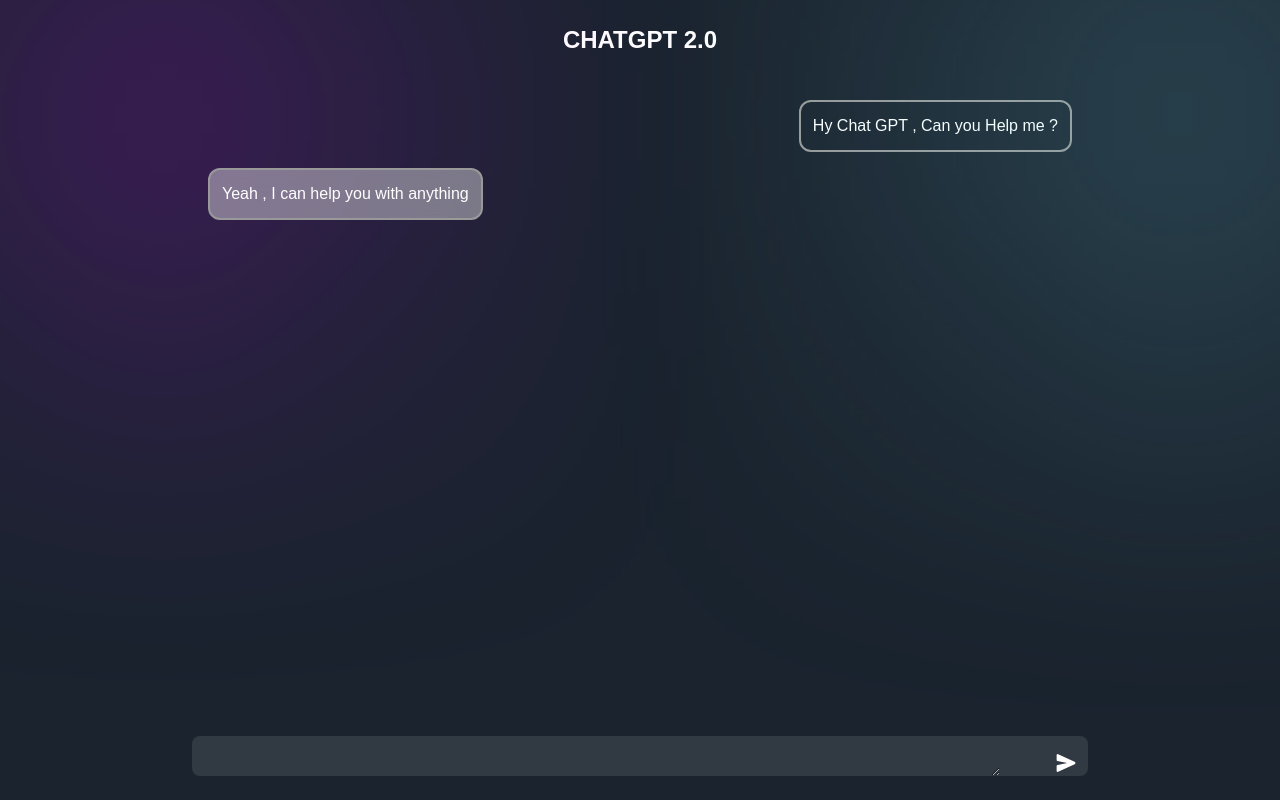
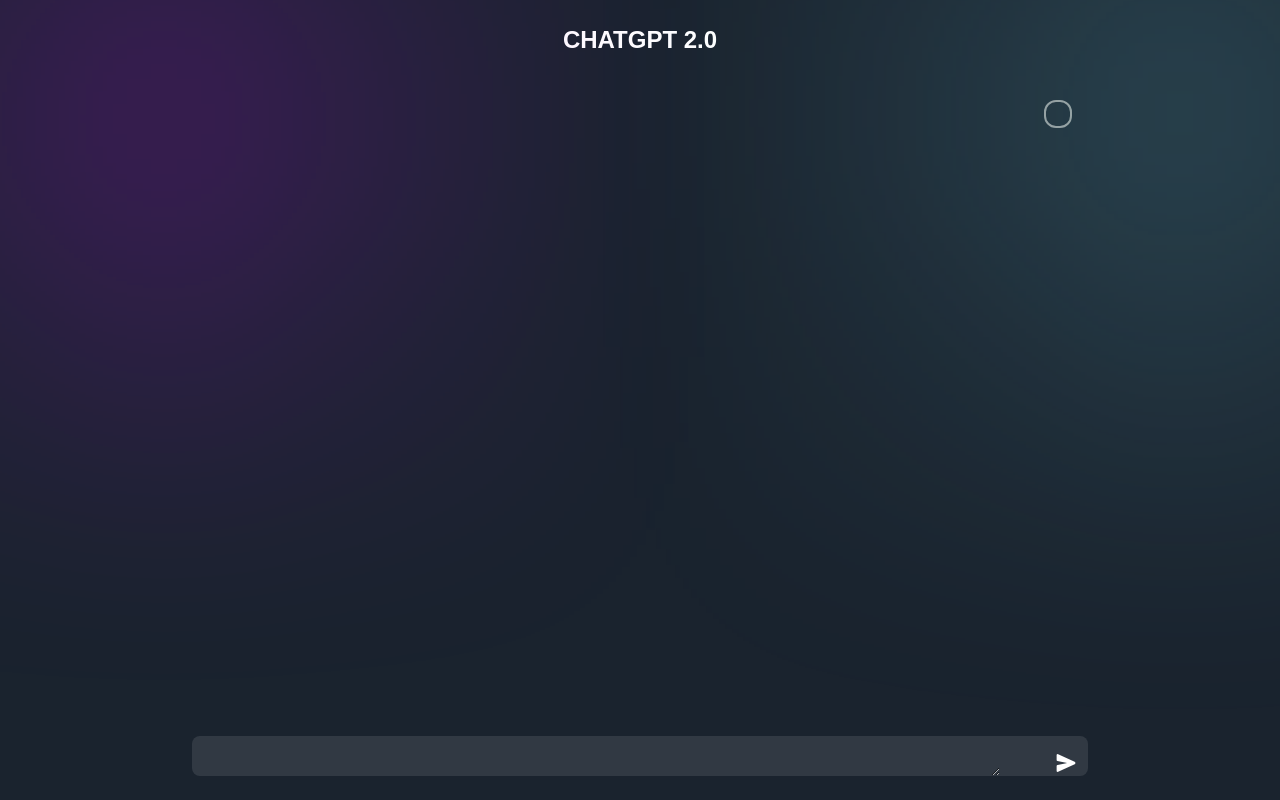
Before and after one commit to officialYash/ChatGPT-2.0, a React (Vite) app in the folder client/: page / in a window 1280 px wide. Built offline with nearby package versions, Linux system fonts and the light colour scheme; a web font is replaced by a local one.

Commit message:
Set API Configuration and message request in the client side File

```diff
--- a/client/src/App.jsx
+++ b/client/src/App.jsx
@@ -1,7 +1,14 @@
+import { useState } from 'react'
 import ChatBody from './components/ChatBody'
 import ChatInput from './components/ChatInput'
 
 function App() {
+
+  const [chat , setChat] = useState([""])
+
+  const sendMessage = async (message) =>{
+await Promise.resolve(setChat((prev) =>[...prev , message]))
+  }
   return (
 <div className='bg-[#1A232E] h-screen py-6 relative sm:px-16 px-12 text-white overflow-hidden flex flex-col justify-between align-middle'>
 
@@ -15,10 +22,11 @@
 
   {/* body */}
 
-  <div className="h-[90%] overflow-auto w-full max-w-4xl min-w-[20rem] py-8 px-4 self-center"> <ChatBody/> </div>
+  <div className="h-[90%] overflow-auto w-full max-w-4xl min-w-[20rem] py-8 px-4 self-center"> <ChatBody chat={chat}/>
+  </div>
   {/* input */}
 
-  <div className='w-full max-w-4xl min-w-[20rem] self-center'><ChatInput/> </div>
+  <div className='w-full max-w-4xl min-w-[20rem] self-center'><ChatInput sendMessage={sendMessage}/> </div>
 </div>
   )
 }
--- a/client/src/components/ChatBody.jsx
+++ b/client/src/components/ChatBody.jsx
@@ -1,30 +1,21 @@
 import React from 'react'
 
-const ChatBody = () => {
+const ChatBody = ({chat}) => {
     const aiStyle = 'bg-white bg-opacity-40 backdrop-blur-lg dropshadow-md mr-auto'
   return (
     <div className='flex flex-col gap-4 '>
 
-    {/* client Message */}
-    <div className='border-[#999999] break-words border-2 rounded-xl self-end  px-3 py-3  max-w-[80%]'>
+    {
+      chat.map((message , i) =>{
+        return (<div key={i} className={`border-[#999999] break-words border-2 rounded-xl self-end  px-3 py-3  max-w-[80%] ${message.sender === "ai" && aiStyle}`}>
     <pre className='whitespace-pre-wrap'>
       <span>
-        Hy Chat GPT , Can you Help me ?
+        {message.message}
       </span>
     </pre>
-
-    </div>
-{/* ai Message */}
-
-<div className={`border-[#999999] break-words border-2 rounded-xl self-end px-3 py-3 max-w-[80%]'>
-    <pre className=' whitespace-pre-wrap ${aiStyle} mr-auto>
-      `}>
-    <pre>
-      <span>
-        Yeah , I can help you with anything
-      </span>
-    </pre>
-    </div>
+    </div>);
+      })
+    }
 
     </div>
   )
--- a/client/src/components/ChatInput.jsx
+++ b/client/src/components/ChatInput.jsx
@@ -1,11 +1,24 @@
 import React from 'react'
+import { useState } from 'react'
 
-const ChatInput = () => {
-  return (
+const ChatInput = ({sendMessage}) => {
+  const [value , setValue] = useState("")
+
+  const handleSubmit = () =>{
+    if( value === " ") return;
+    sendMessage({sender: "user" , message : value})
+    setValue("")
+  }
+    return (
+
+
     <div className="w-full bg-white bg-opacity-10 max-h-10 rounded-lg px-4 py-4 overflow-auto relative">
-        <textarea rows={1} className=' border-0 bg-transparent outline-none w-11/12'/>
+        <textarea onKeyDown={(e) => {
+            e.keyCode === 13 && e.shiftKey === false && handleSubmit ();
+            }}
+         rows={1} className=' border-0 bg-transparent outline-none w-11/12' value={value} type="text" onChange={(e)=>setValue(e.target.value)}/>
 
-        <img src="./send.png" width={20} alt='send-button' className=' absolute top-4 right-3 hover:cursor-pointer ease-in duration-100 hover:scale-125' />
+        <img onClick={handleSubmit} src="./send.png" width={20} alt='send-button' className=' absolute top-4 right-3 hover:cursor-pointer ease-in duration-100 hover:scale-125' />
     </div>
   )
 }
```
Also changed, not shown: client/src/api.js (added).
